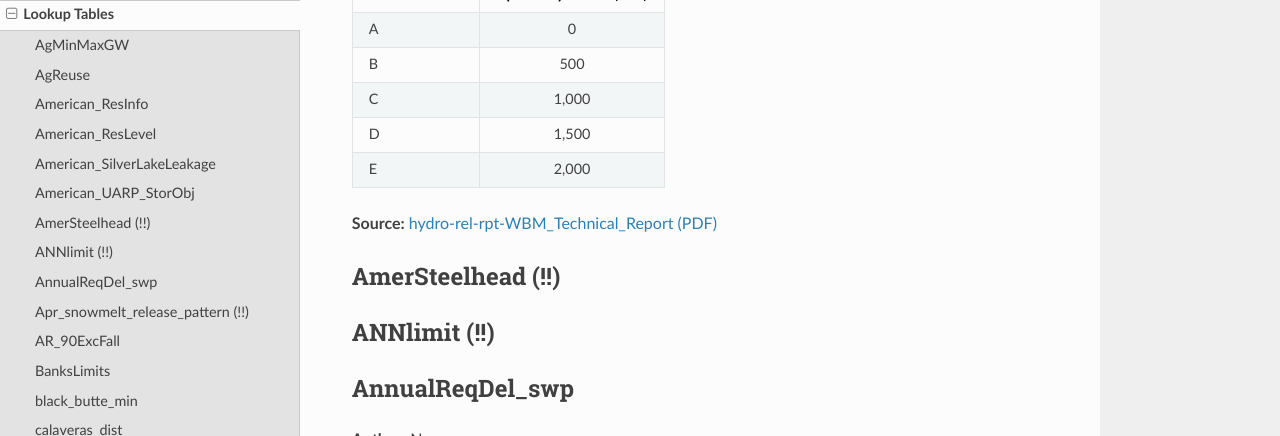
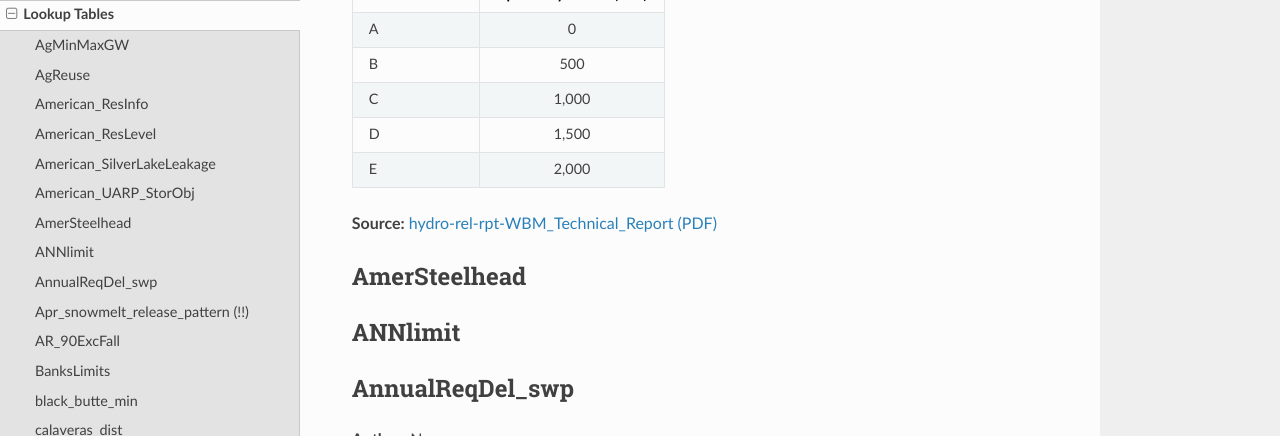
Before and after one commit to CentralValleyModeling/centralvalleymodeling.github.io, an MkDocs documentation site: the page built from docs/lookuptables.md, in a window 1280 px wide and 900 px high, scrolled down 1748 px. Shown: the top 436 px of the window. Built offline with MkDocs 1.6.1, drawn with Linux system fonts in a browser that asks for light colours; nearby versions of some CDN libraries.

```diff
--- a/docs/lookuptables.md
+++ b/docs/lookuptables.md
@@ -67,9 +67,9 @@ at the Fair Oaks gage.  A five-level "wetness index" is defined by the following
 **Source:** [hydro-rel-rpt-WBM_Technical_Report (PDF)](https://cadwr.box.com/s/su7cbydl4oe0sj17eld16qp7cnzuea3s)
 
 
-## AmerSteelhead (!!)
+## AmerSteelhead
 
-## ANNlimit (!!)
+## ANNlimit
 
 ## AnnualReqDel_swp
 **Author:** None
```
